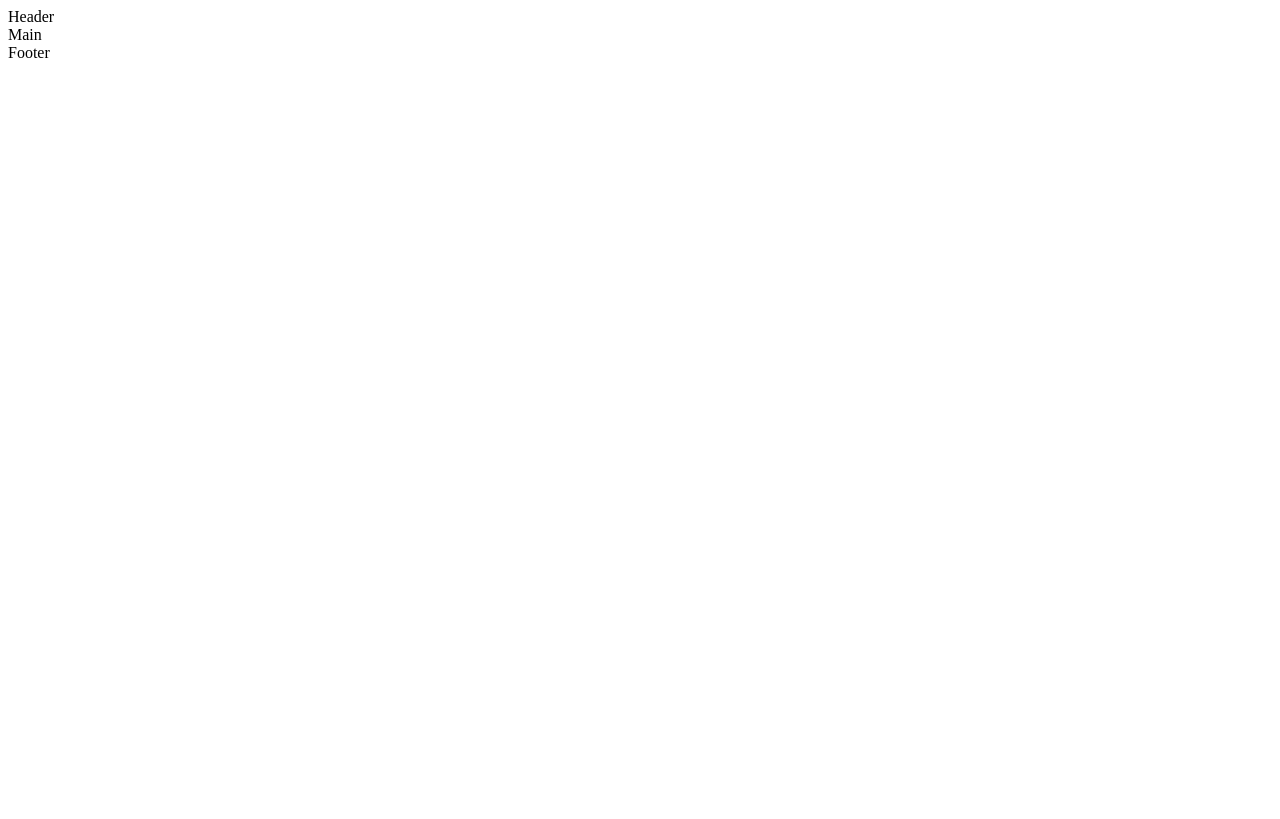
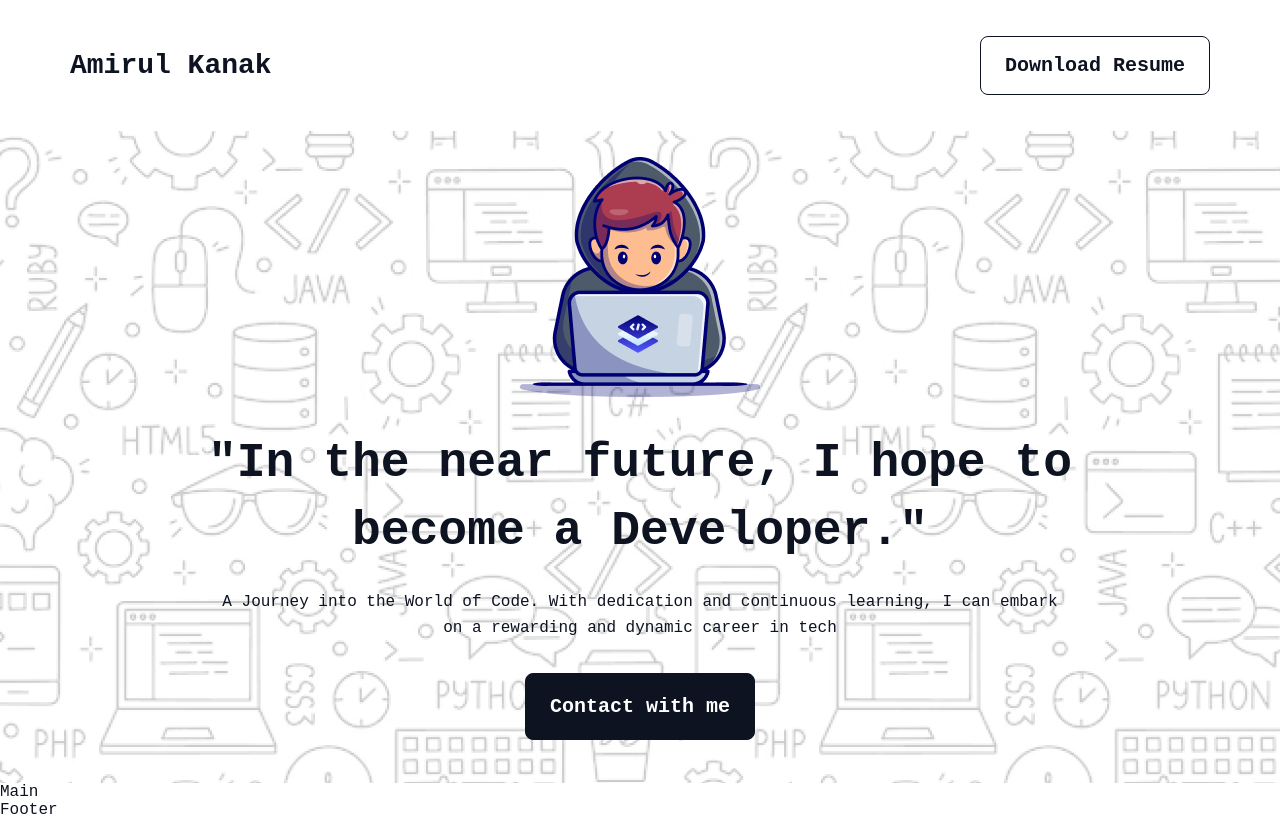
Before and after one commit to amirulkanak/web-dev-portfolio-template-assignment-1-ph-m7, a plain HTML site: page index.html in a window 1280 px wide. Drawn offline with Linux system fonts and the light colour scheme; a web font is replaced by a local one.

Commit message:
navbar and hero section

```diff
--- a/assets/css/style.css
+++ b/assets/css/style.css
@@ -0,0 +1,112 @@
+@import url('https://fonts.googleapis.com/css2?family=Azeret+Mono:ital,wght@0,100..900;1,100..900&display=swap');
+
+/*=== Global style ===*/
+
+*,
+*::before,
+*::after {
+  margin: 0;
+  padding: 0;
+  box-sizing: border-box;
+}
+
+a {
+  color: inherit;
+  text-decoration: inherit;
+}
+
+body {
+  background-color: rgba(255, 255, 255, 1);
+  font-family: 'Azeret Mono', monospace;
+  color: rgba(13, 19, 33, 1);
+}
+
+.main-box {
+  margin-left: auto;
+  margin-right: auto;
+  max-width: 1140px;
+}
+
+.btn {
+  border-radius: 8px;
+  border-width: 1px;
+  border-style: solid;
+  border-color: rgba(13, 19, 33, 1);
+  padding-left: 24px;
+  padding-right: 24px;
+  padding-top: 17px;
+  padding-bottom: 17px;
+  font-size: 20px;
+  font-weight: 600;
+  font-style: normal;
+  line-height: 23px;
+}
+
+/*=== Main Design ===*/
+
+/*=== Navbar ===*/
+
+.navbar {
+  display: flex;
+  min-height: 131px;
+  align-items: center;
+  justify-content: space-between;
+}
+
+.navbar-tittle {
+  font-size: 28px;
+  font-weight: 800;
+  font-style: normal;
+  line-height: 33px;
+}
+
+/*=== Hero Section ===*/
+
+.hero {
+  min-height: 652px;
+  background-image: url('../images/hero-bg.png');
+  background-size: cover;
+  background-position: center;
+  background-repeat: no-repeat;
+}
+
+.hero-content {
+  display: flex;
+  flex-direction: column;
+  align-items: center;
+  justify-content: center;
+}
+
+.hero-img {
+  margin-top: 26px;
+  margin-bottom: 32px;
+}
+
+.hero-tittle {
+  margin-bottom: 24px;
+  max-width: 998px;
+  text-align: center;
+  font-size: 48px;
+  font-weight: 800;
+  font-style: normal;
+  line-height: 68px;
+}
+
+.hero-description {
+  margin-bottom: 32px;
+  max-width: 852px;
+  text-wrap: pretty;
+  text-align: center;
+  font-size: 16px;
+  font-weight: 400;
+  font-style: normal;
+  line-height: 26px;
+}
+
+.hero-btn {
+  display: block;
+  background-color: rgba(13, 19, 33, 1);
+  padding-top: 21px;
+  padding-bottom: 21px;
+  color: rgba(255, 255, 255, 1);
+}
--- a/index.html
+++ b/index.html
@@ -27,7 +27,38 @@
   </head>
 
   <body>
-    <header>Header</header>
+    <header>
+      <!-- Nav Section -->
+      <nav class="navbar main-box">
+        <h2 class="navbar-tittle">Amirul Kanak</h2>
+        <a href="#resume" target="_blank"
+          ><span class="btn">Download Resume</span></a
+        >
+      </nav>
+      <!-- Nav End -->
+
+      <!-- Hero Section -->
+      <section class="hero">
+        <div class="hero-content main-box">
+          <img
+            class="hero-img"
+            src="./assets/images/dev-img.png"
+            alt="Developer Image" />
+          <h1 class="hero-tittle">
+            "In the near future, I hope to become a Developer."
+          </h1>
+          <p class="hero-description">
+            A Journey into the World of Code. With dedication and continuous
+            learning, I can embark on a rewarding and dynamic career in tech
+          </p>
+          <!-- todo link add -->
+          <a href="#projects"
+            ><span class="hero-btn btn">Contact with me</span></a
+          >
+        </div>
+      </section>
+      <!-- Hero End -->
+    </header>
     <main>Main</main>
     <footer>Footer</footer>
   </body>
```
Also changed, not shown: assets/icons/facebook-icon.png (added), assets/icons/github-icon.png (added), assets/icons/linkedin-icon.png (added), assets/images/css-logo.png (added), assets/images/dev-illustration.png (added), assets/images/dev-illustration2.png (added), assets/images/dev-illustration3.png (added), assets/images/dev-img.png (added), assets/images/handshake-img.jpg (added), assets/images/hero-bg.png (added), assets/images/html-logo.png (added), assets/images/js-logo.png (added), assets/images/mongodb-logo.png (added), assets/images/nodejs-log.png (added), 1 more files.
